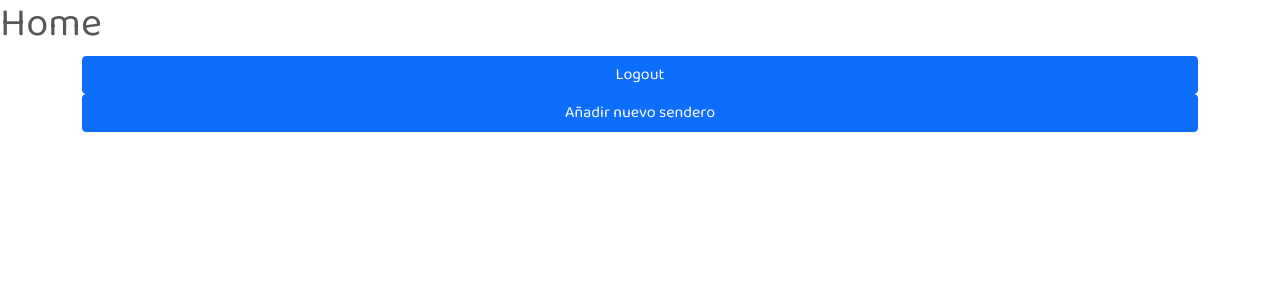
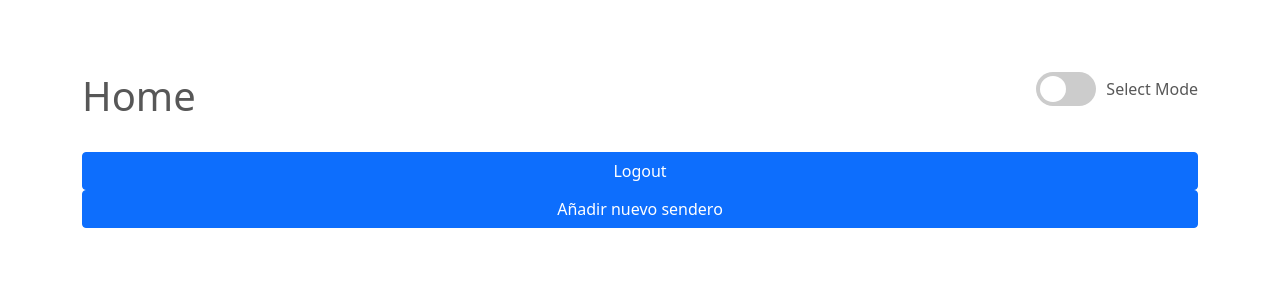
Before and after one commit to pepitoenpeligro/mii_ssbw, a Django app: page /senderos/ in a window 1280 px wide. Shown: the top 300 px of the page. Run offline with Django 3.2, Linux system fonts and the light colour scheme; a user stored in the database is signed in; data that the repository does not hold is empty; parts of the project's set-up code (start-up, migrations or seed data) failed here and were passed over; some libraries are stand-ins or nearby versions.

Commit message:
#18 modo noche

```diff
--- a/static/pepe/css/style.css
+++ b/static/pepe/css/style.css
@@ -53,6 +53,10 @@ a, a:hover {
 }
 .postcard .t-dark {
   color: #18151f;
+}
+
+.postcard .t-light {
+  color: #e1e5ea;
 }
 .postcard a {
   color: inherit;
@@ -317,3 +321,58 @@ a, a:hover {
     background-image: linear-gradient(80deg, rgba(189, 187, 73, 0.1), transparent 50%);
   }
 }
+
+
+
+
+.dark-mode{
+  background-color: #424242;
+  color: #e6e6e6;
+}
+.theme-switch-wrapper {
+  display: flex;
+  align-items: center;
+  float: right;
+}
+.theme-switch {
+display: inline-block;
+height: 34px;
+position: relative;
+width: 60px;
+text-align: right;
+}
+.theme-switch input {
+display:none;
+}
+.slider {
+background-color: #ccc;
+bottom: 0;
+cursor: pointer;
+left: 0;
+position: absolute;
+right: 0;
+top: 0;
+transition: .4s;
+}
+.slider:before {
+background-color: #fff;
+bottom: 4px;
+content: "";
+height: 26px;
+left: 4px;
+position: absolute;
+transition: .4s;
+width: 26px;
+}
+input:checked + .slider {
+background-color: #66bb6a;
+}
+input:checked + .slider:before {
+transform: translateX(26px);
+}
+.slider.round {
+border-radius: 34px;
+}
+.slider.round:before {
+border-radius: 50%;
+}
--- a/static/pepe/js/likes.js
+++ b/static/pepe/js/likes.js
@@ -1,4 +1,34 @@
 $(document).ready(function () {
+
+
+
+
+    $('#checkbox').click(function(){
+        var element = document.body;
+        element.classList.toggle("dark-mode");
+
+        var postcard = document.getElementsByClassName('postcard');
+        for (var i = 0; i < postcard.length; i++ ) {
+            postcard[i].classList.toggle('light');
+            postcard[i].classList.toggle('dark');
+        }
+
+
+        var postcard = document.getElementsByClassName('postcard__text');
+        for (var i = 0; i < postcard.length; i++ ) {
+            postcard[i].classList.toggle('t-light');
+            postcard[i].classList.toggle('t-dark');
+        }
+
+        var postcard = document.getElementsByClassName('postcard__title');
+        for (var i = 0; i < postcard.length; i++ ) {
+            postcard[i].classList.toggle('t-light');
+            postcard[i].classList.toggle('t-dark');
+        }
+
+        $('.mode').innerHTML="Dark Mode"
+    });
+
 
 
     $(".eliminar").click(function(e) {
--- a/templates/home_cards_senderos.html
+++ b/templates/home_cards_senderos.html
@@ -24,7 +24,7 @@
                     <img class="postcard__img" src={{ sendero.fotos.0.url }} alt="Image Title" />
                 </a>
                 <div class="postcard__text t-dark">
-                    <h1 class="postcard__title blue"><a href="#">{{ sendero.nombre }}</a></h1>
+                    <h1 class="postcard__title t-dark"><a href="#">{{ sendero.nombre }}</a></h1>
                     <div class="postcard__subtitle small">
                         <time datetime="2020-05-25 12:00:00">
                             <i class="fas fa-calendar-alt mr-2">
--- a/templates/index.html
+++ b/templates/index.html
@@ -1,13 +1,16 @@
 {% load static %}
 <!DOCTYPE html>
 <html>
+
 <head>
     <meta charset="utf-8">
     <meta name="viewport" content="width=device-width, initial-scale=1">
     <meta http-equiv="x-ua-compatible" content="ie=edge">
 
+
+    <link href="{% static 'pepe/css/style.css' %}" rel="stylesheet">
     <link href="{% static 'bootstrap/css/bootstrap.min.css' %}" rel="stylesheet">
-        <link href="{% static 'pepe/css/style.css' %}" rel="stylesheet">
+
 
     <script src="{% static 'jquery/jquery-3.6.0.js' %}"></script>
 
@@ -23,10 +26,36 @@
 
     <title>Senderos Pepe</title>
 </head>
+
 <body>
 
 
-        <h1>Home</h1>
+    <div class="container mt-4 mb-4">
+        <div class="row"></br></br></div>
+        <div class="row">
+            <div class="col"><h1>Home</h1></div>
+            <div class="col">
+                <div class="theme-switch-wrapper">
+                    <label class="theme-switch" for="checkbox">
+                        <input type="checkbox" id="checkbox" />
+                        <div class="slider round"></div>
+                    </label>
+                  <label style="margin-left: 10px;" class="mode">Select Mode</label>
+                </div>
+
+            </div>
+        </div>
+
+
+
+
+    </div>
+
+
+
+
+
+
 
 
     {% if user.is_authenticated %}
@@ -52,14 +81,14 @@
 
 
 
-        <script src="{% static 'bootstrap/js/bootstrap.js' %}" ></script>
+    <script src="{% static 'bootstrap/js/bootstrap.js' %}"></script>
 
     <script src="{% static 'pepe/js/likes.js' %}"></script>
 
 
     <script>
 
-            $('.prueba').click(function() {
+        $('.prueba').click(function () {
             $('.prueba').animate({ left: '+=10px' }, 500);
         });
 
```
Also changed, not shown: 1 other file. Lines whose indentation alone changed are shown as unchanged.
